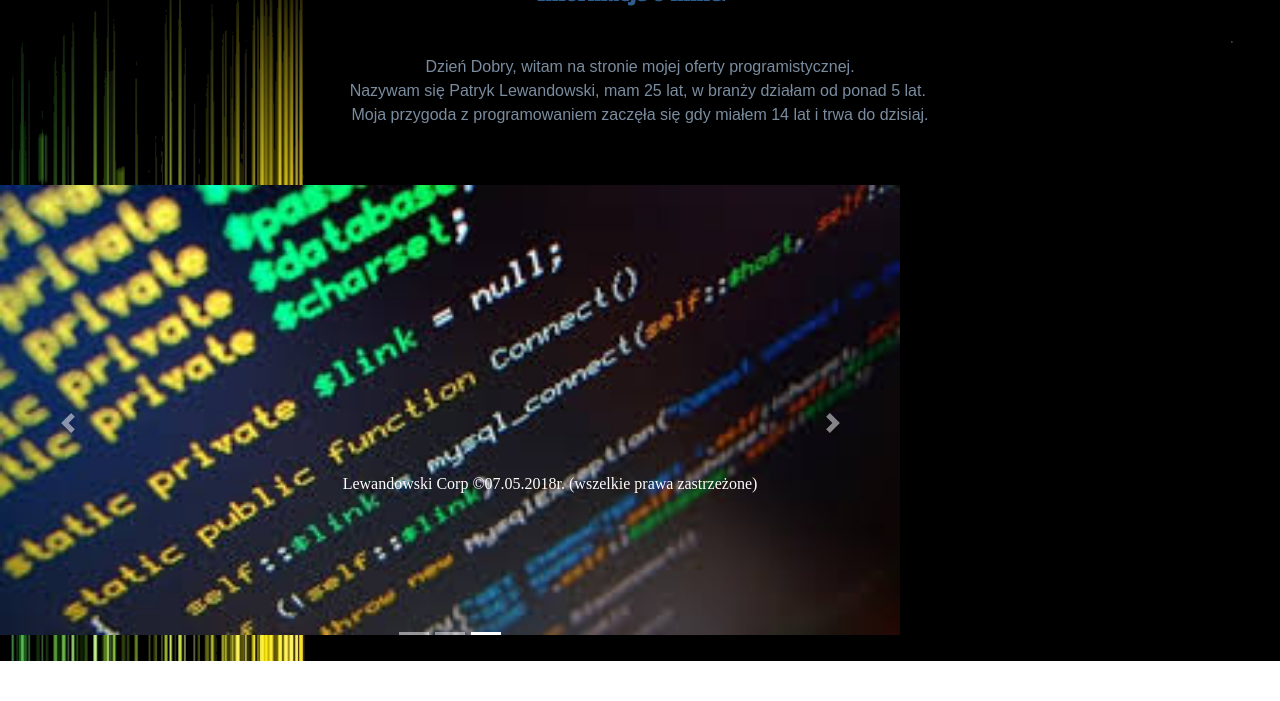
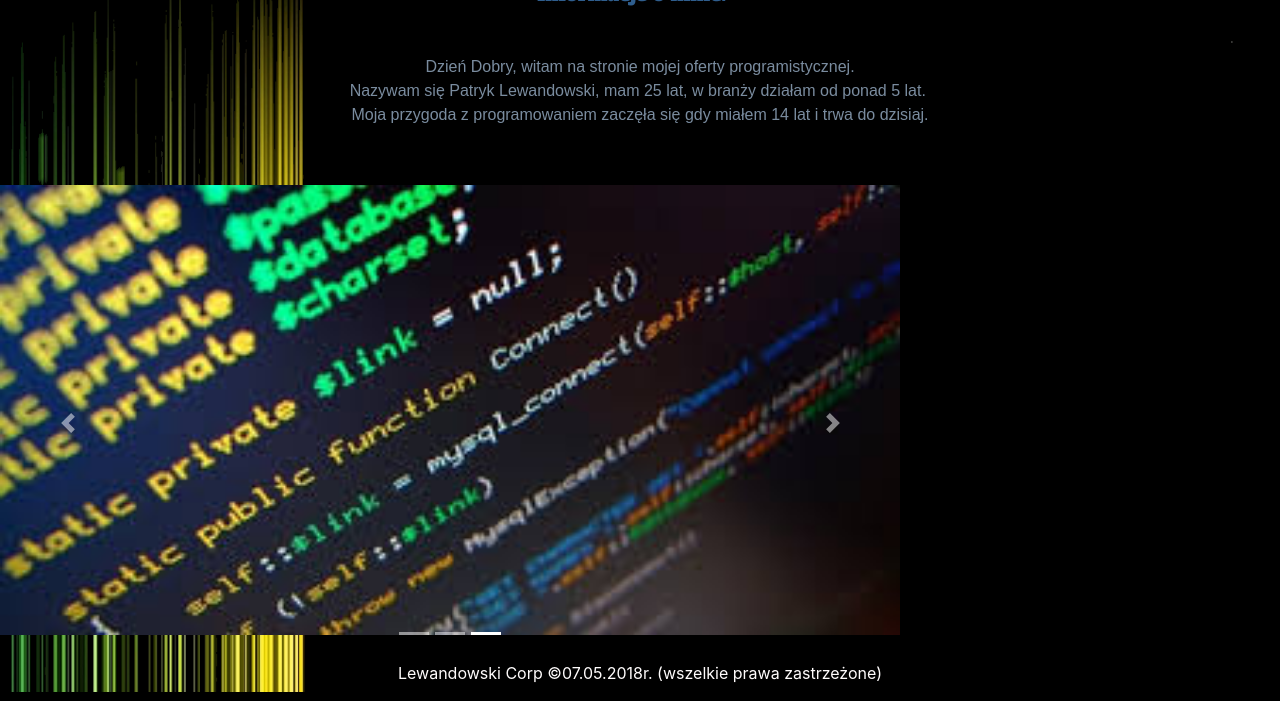
Before and after one commit to lewy91/strona, a plain HTML site: page index.html in a window 1280 px wide. Shown: the part 308-1009 px from the top of the page. Before the commit the page ends 969 px from the top, so only its background shows below. Drawn offline with Linux system fonts and the light colour scheme; a web font is replaced by a local one.

Commit message:
stopka i style

```diff
--- a/assets/css/Footer-Basic.css
+++ /dev/null
@@ -1,26 +0,0 @@
-#carousel-1 {
-  max-width:100%;
-  height:auto;
-  width:auto;
-}
-
-body {
-  max-width:100%;
-  height:auto;
-  width:auto;
-  background-color:#333333;
-}
-
-p {
-  text-align:center;
-  color:rgb(157,188,218);
-}
-.footer {
-position: absolute;
-bottom: 0;
-width: 1100px;
-/* Set the fixed height of the footer here */
-height: 20px;
-text-align: center;
-font-family:"AvanteGarde";
-}
--- a/assets/css/Navigation-Clean.css
+++ b/assets/css/style.css
@@ -1,3 +1,29 @@
+#carousel-1 {
+  max-width:100%;
+  height:auto;
+  width:auto;
+}
+
+body {
+  max-width:100%;
+  height:auto;
+  width:auto;
+  background-color:#333333;
+}
+
+p {
+  text-align:center;
+  color:rgb(157,188,218);
+}
+#footer {
+position: absolute;
+bottom: 0;
+width: 1100px;
+/* Set the fixed height of the footer here */
+height: 20px;
+text-align: center;
+font-family:"AvanteGarde";
+}
 .navigation-clean {
   background:#fff;
   padding-top:.75rem;
--- a/index.html
+++ b/index.html
@@ -9,9 +9,7 @@
     <link rel="stylesheet" href="assets/bootstrap/css/bootstrap.min.css">
     <link rel="stylesheet" href="https://fonts.googleapis.com/css?family=Alfa+Slab+One">
     <link rel="stylesheet" href="https://fonts.googleapis.com/css?family=Asul">
-    <link rel="stylesheet" href="assets/css/Footer-Basic.css">
-    <link rel="stylesheet" href="assets/css/Navigation-Clean.css">
-    <link rel="stylesheet" href="assets/css/styles.css">
+    <link rel="stylesheet" href="assets/css/style.css">
 </head>
 
 <body style="background-color:rgba(122,122,122,0);background-image:url(&quot;assets/img/tło1.jpg&quot;);">
```
Also changed, not shown: hobby.html (+1 -3 lines), kontakt.html (+2 -3 lines), portfolio.html (+1 -3 lines), assets/css/styles.css (deleted).
